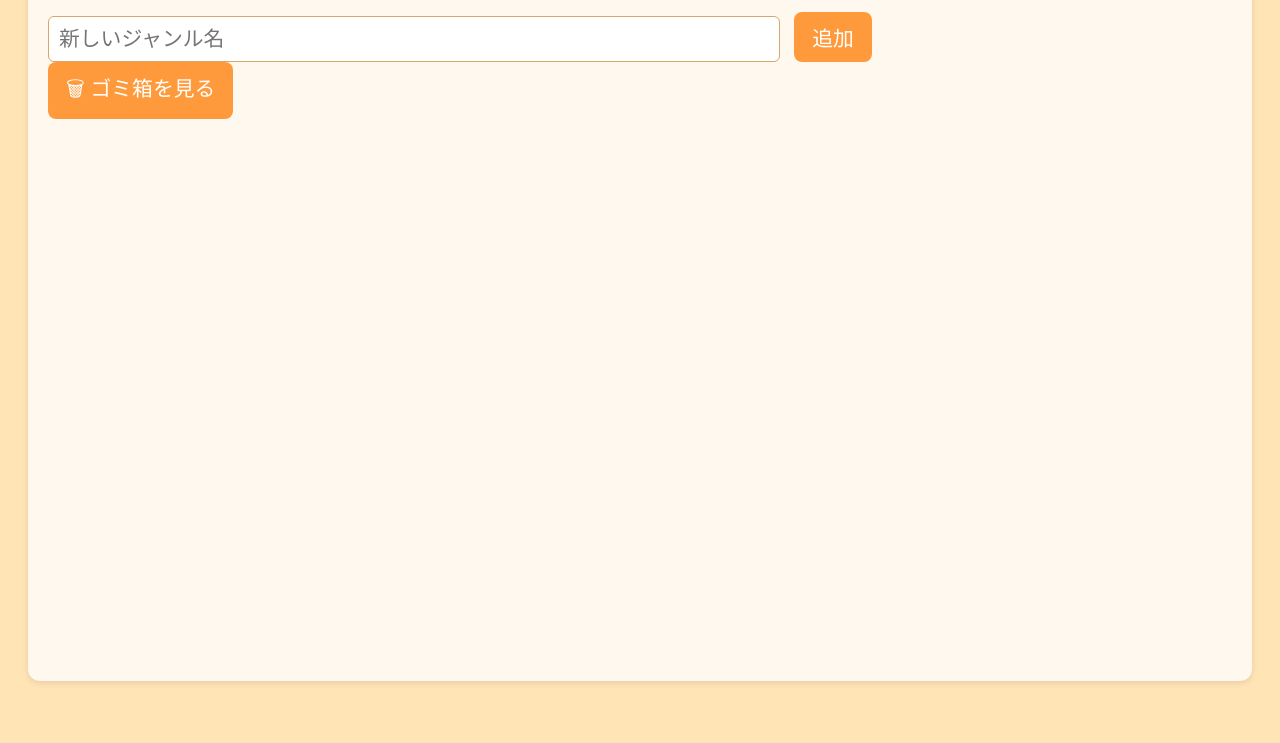
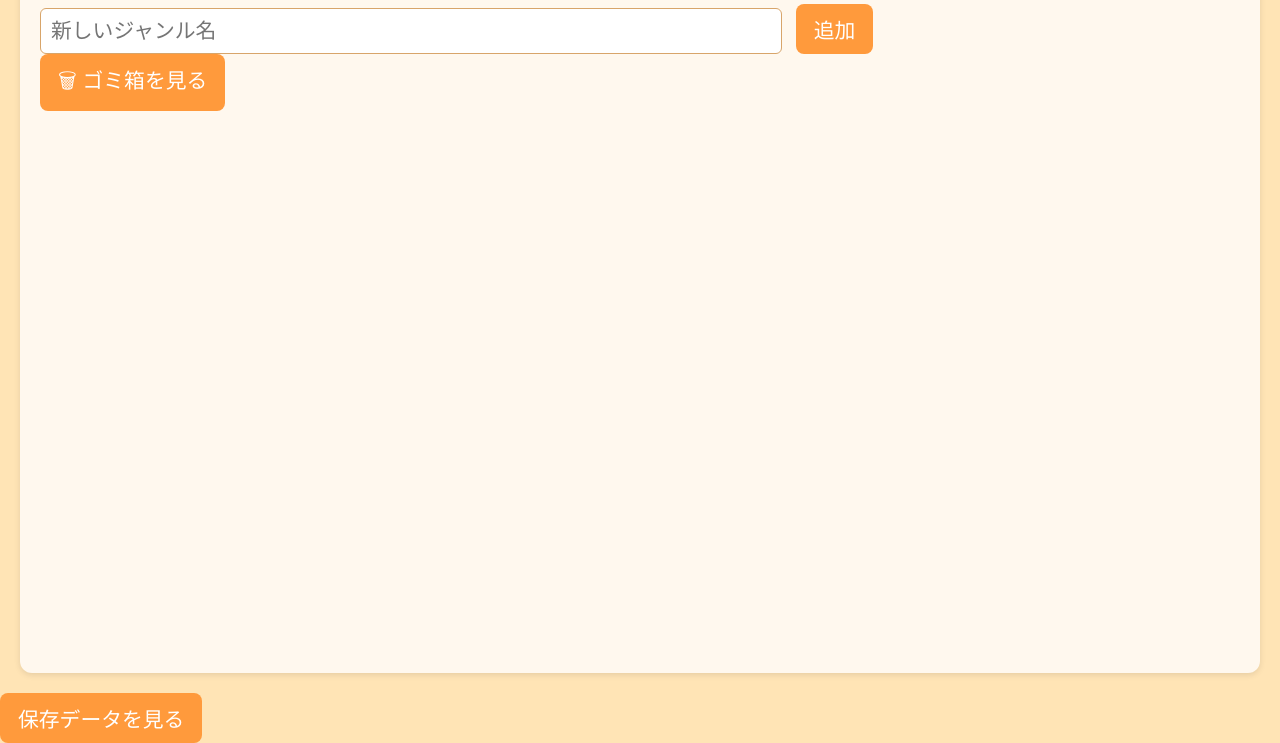
Before and after one commit to akanoreo1223-lgtm/NOVA, a plain HTML site: page index.html in a window 1280 px wide. Shown: the part 180-923 px from the top of the page. Before the commit the page ends 881 px from the top, so only its background shows below. Drawn offline with Linux system fonts and the light colour scheme.

Commit message:
Update index.html

```diff
--- a/index.html
+++ b/index.html
@@ -7,7 +7,6 @@
 
     <style>
         body {
-            <button onclick="prompt('保存データ', localStorage.noteAppData)">保存データを見る</button>
             margin: 0;
             padding: 0;
             background: #FFE4B5;
@@ -455,5 +454,7 @@ function deleteTrashGenre(name) {
 renderGenres();
 </script>
 
+<button onclick="prompt('保存データ', localStorage.noteAppData)">保存データを見る</button>
+
 </body>
 </html>
```
